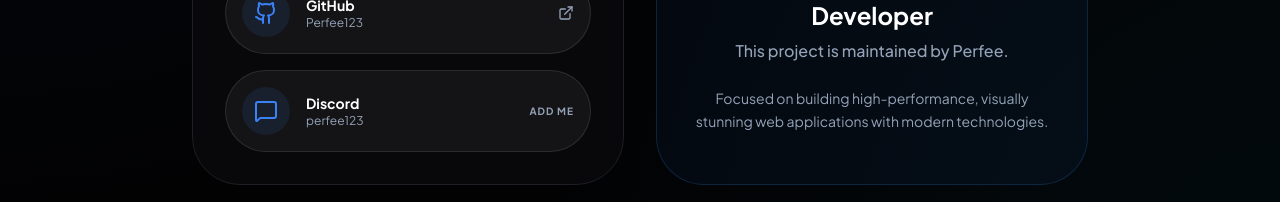
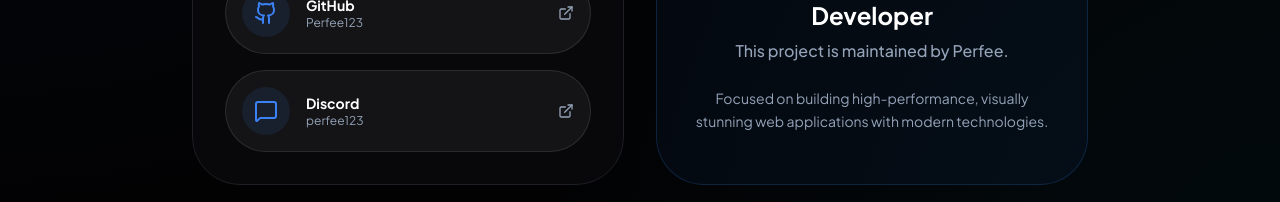
Before and after one commit to Perfee123/Animexus-V2, a Next.js app: page /contact in a window 1280 px wide. Shown: the part 525-727 px from the top of the page. Built offline with nearby package versions, Linux system fonts and the light colour scheme.

Commit message:
Update Discord link and remove unused imports

```diff
--- a/src/app/contact/page.tsx
+++ b/src/app/contact/page.tsx
@@ -4,15 +4,14 @@
 import Navigation from '../../components/sections/navigation';
 import Footer from '../../components/sections/footer';
 import { motion } from 'framer-motion';
-// Added MessageSquare and Hash for Discord styling if needed
-import { Github, Linkedin, Mail, MessageSquare, ExternalLink, Disc } from 'lucide-react';
+import { Github, Linkedin, Mail, MessageSquare, ExternalLink } from 'lucide-react';
 
 export default function ContactPage() {
   const contactInfo = {
     name: "Perfee",
     github: "https://github.com/Perfee123",
     linkedin: "https://www.linkedin.com/in/dulketh-dinhas/",
-    discord: "https://discord.com/users/perfee123", // Note: Direct links often require a User ID, but this is a placeholder
+    discord: "https://discord.com/users/733667927261184080",
   };
 
   return (
@@ -52,7 +51,6 @@
                 </div>
 
                 <div className="space-y-4">
-                  {/* GitHub */}
                   <a
                     href={contactInfo.github}
                     target="_blank"
@@ -71,8 +69,13 @@
                     <ExternalLink size={16} className="text-muted-foreground group-hover:text-primary transition-colors" />
                   </a>
 
-                  {/* Discord - New Addition */}
-                  <div className="flex items-center justify-between p-4 rounded-full bg-white/5 border border-white/10 hover:border-primary/50 transition-all group cursor-pointer">
+                  {/* Discord Link */}
+                  <a
+                    href={contactInfo.discord}
+                    target="_blank"
+                    rel="noopener noreferrer"
+                    className="flex items-center justify-between p-4 rounded-full bg-white/5 border border-white/10 hover:border-primary/50 transition-all group"
+                  >
                     <div className="flex items-center gap-4">
                       <div className="w-12 h-12 rounded-full bg-primary/10 flex items-center justify-center text-primary">
                         <MessageSquare size={24} />
@@ -82,8 +85,8 @@
                         <p className="text-xs text-muted-foreground">perfee123</p>
                       </div>
                     </div>
-                    <span className="text-[10px] uppercase tracking-widest text-muted-foreground group-hover:text-primary transition-colors font-bold">Add Me</span>
-                  </div>
+                    <ExternalLink size={16} className="text-muted-foreground group-hover:text-primary transition-colors" />
+                  </a>
 
                   {/* <a
                     href={contactInfo.linkedin}
```
